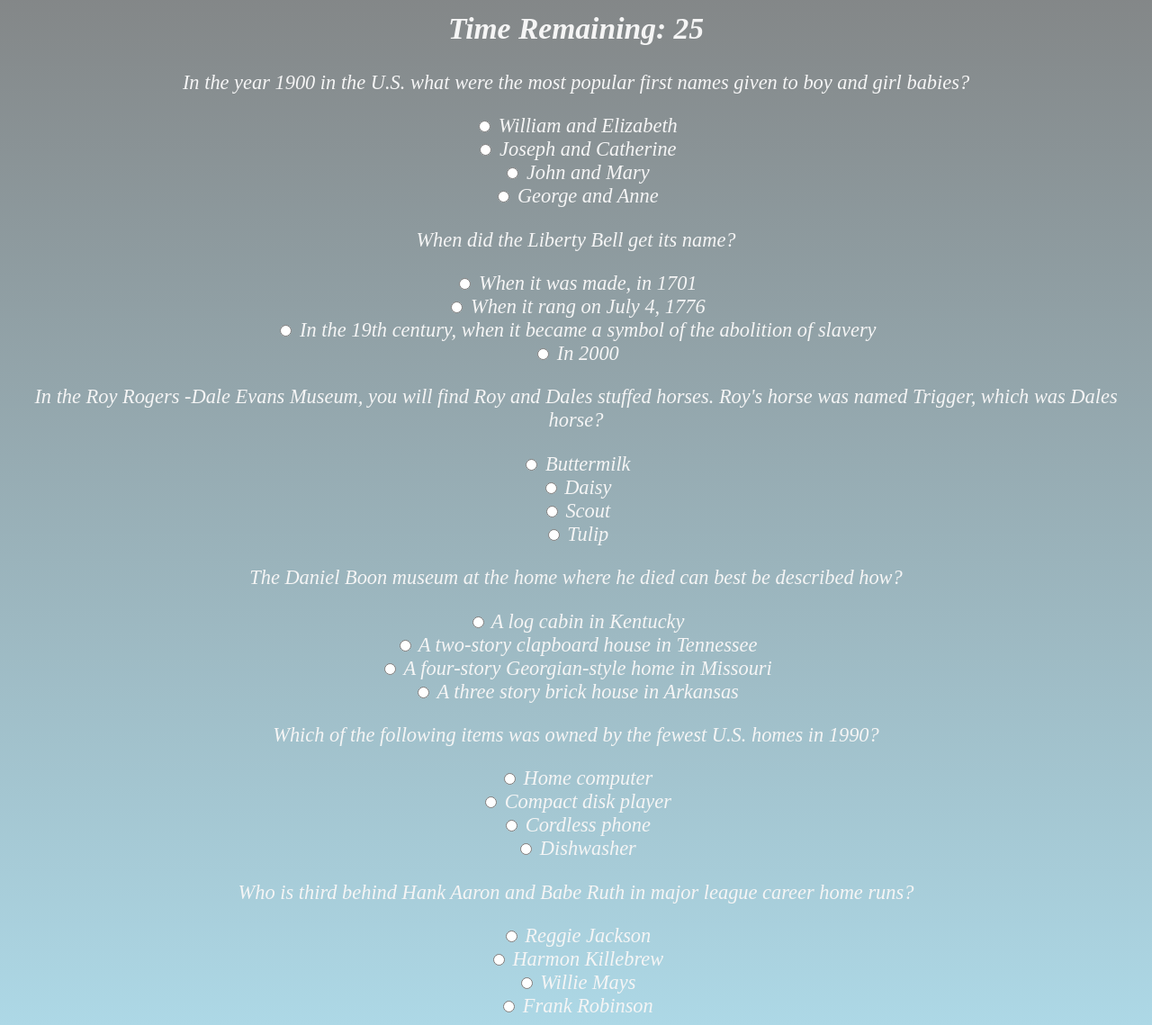
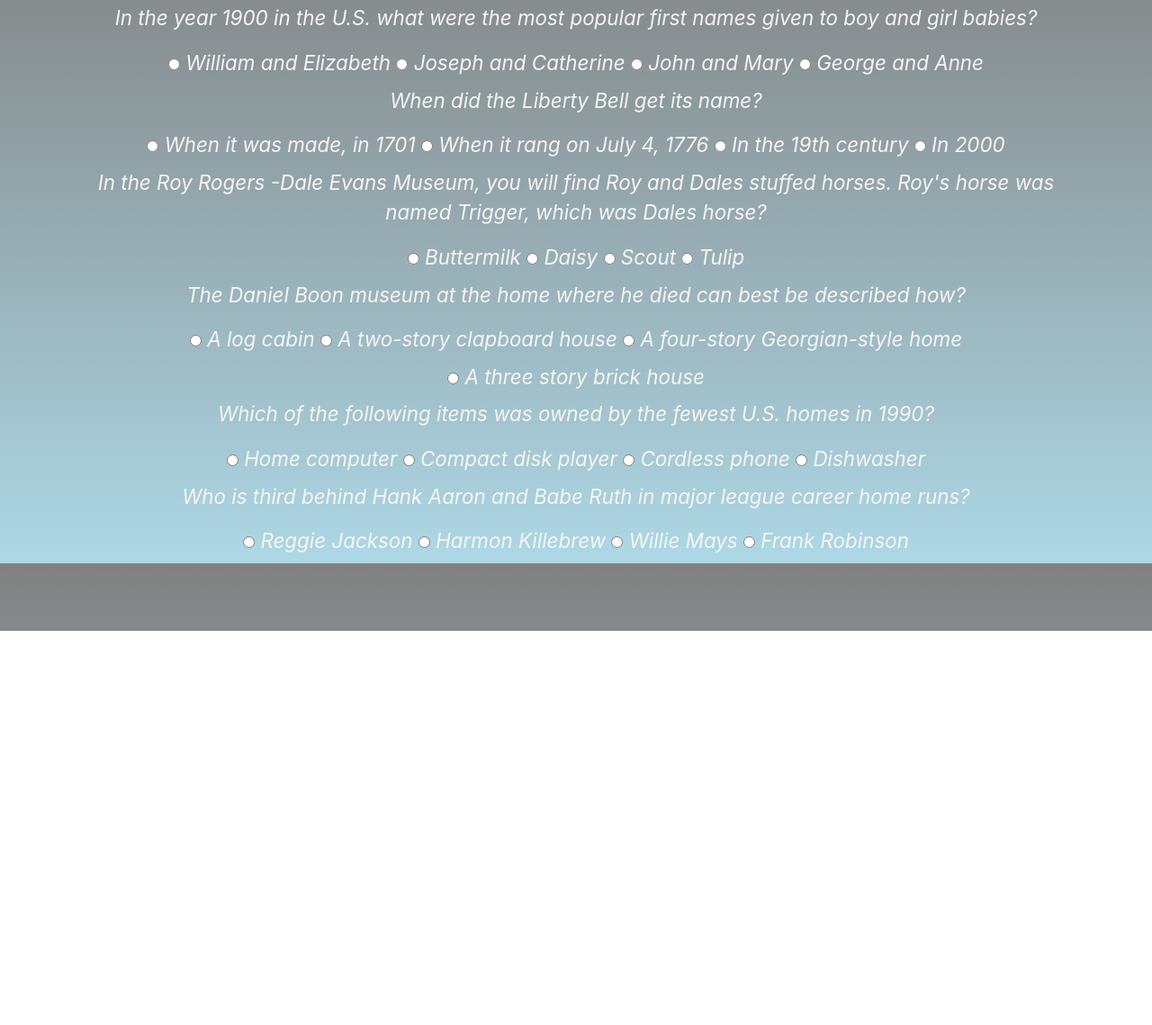
Before and after one commit to michelle-you/TriviaGame, a plain HTML site: page index.html in a window 1280 px wide. Shown: the part 99-1238 px from the top of the page at 90% size. After the commit the page ends 800 px from the top, so only its background shows below. Drawn offline with nearby package versions, Linux system fonts and the light colour scheme.

Commit message:
in-line radio buttons

```diff
--- a/index.html
+++ b/index.html
@@ -4,128 +4,131 @@
     <meta charset="UTF-8">
     <meta name="viewport" content="width=device-width, initial-scale=1.0">
     <meta http-equiv="X-UA-Compatible" content="ie=edge">
+    <link rel="stylesheet" href="https://stackpath.bootstrapcdn.com/bootstrap/4.2.1/css/bootstrap.min.css" integrity="sha384-GJzZqFGwb1QTTN6wy59ffF1BuGJpLSa9DkKMp0DgiMDm4iYMj70gZWKYbI706tWS" crossorigin="anonymous">
     <link rel="stylesheet" type="text/css" href="assets/css/style.css">
     <title>Trivia Game</title>
 </head>
 <body>
     <h1>Totally Trivial Trivia!</h1>
 
-    <div id="content"><form class="form-inline">
+    <div id="content" class="container">
         <h2 id="timer"></h2>
+        <form>
+        <p>In the year 1900 in the U.S. what were the most popular first names given to boy and girl babies?</p>
 
-        <p>In the year 1900 in the U.S. what were the most popular first names given to boy and girl babies?</p>
-        <div>
+            <label class="radio-inline">
+            <input type="radio" name="q1" id="q1a">
+            William and Elizabeth</label>
 
-            <input type="radio" class="inline" name="q1" id="q1a">
-            William and Elizabeth
-        </div>
-        <div>
+            <label class="radio-inline">
             <input type="radio" name="q1" id="q1b">
-            <label>Joseph and Catherine</label>
-        </div>
-        <div>
+            Joseph and Catherine</label>
+
+            <label class="radio-inline">
             <input type="radio" name="q1" id="q1c">
-            <label>John and Mary</label>
-        </div>
-        <div>
+            John and Mary</label>
+
+            <label class="radio-inline">
             <input type="radio" name="q1" id="q1d">
-            <label>George and Anne</label>
-        </div></label>
+            George and Anne</label>
+
 
 
         <p>When did the Liberty Bell get its name?</p>
-        <div>
+
+            <label class="radio-inline">
             <input type="radio" name="q2" id="q2a">
-            <label for="q1a">When it was made, in 1701</label>
-        </div>
-        <div>
+            When it was made, in 1701</label>
+
+            <label class="radio-inline">
             <input type="radio" name="q2" id="q2b">
-            <label for="q1b">When it rang on July 4, 1776</label>
-        </div>
-        <div>
+            When it rang on July 4, 1776</label>
+
+            <label class="radio-inline">
             <input type="radio" name="q2" id="q2c">
-            <label for="q1c">In the 19th century, when it became a symbol of the abolition of slavery</label>
-        </div>
-        <div>
+            In the 19th century</label>
+
+            <label class="radio-inline">
             <input type="radio" name="q2" id="q2d" value="In 2000">
-            <label for="q1d">In 2000</label>
-        </div>
+            In 2000</label>
+
 
 
         <p>In the Roy Rogers -Dale Evans Museum, you will find Roy and Dales stuffed horses. Roy's horse was named Trigger, which was Dales horse?</p>
-        <div>
+
+            <label class="radio-inline">
             <input type="radio" name="q3" id="q3a">
-            <label for="q1a">Buttermilk</label>
-        </div>
-        <div>
+            Buttermilk</label>
+
+            <label class="radio-inline">
             <input type="radio" name="q3" id="q3b">
-            <label for="q1b">Daisy</label>
-        </div>
-        <div>
+            Daisy</label>
+
+            <label class="radio-inline">
             <input type="radio" name="q3" id="q3c">
-            <label for="q1c">Scout</label>
-        </div>
-        <div>
+            Scout</label>
+
+            <label class="radio-inline">
             <input type="radio" name="q3" id="q3d">
-            <label for="q1d">Tulip</label>
-        </div>
+            Tulip</label>
 
 
         <p>The Daniel Boon museum at the home where he died can best be described how?</p>
-        <div>
+
+            <label class="radio-inline">
             <input type="radio" name="q4" id="q4a">
-            <label for="q1a">A log cabin in Kentucky</label>
-        </div>
-        <div>
+            A log cabin </label>
+
+            <label class="radio-inline">
             <input type="radio" name="q4" id="q4b">
-            <label for="q1b">A two-story clapboard house in Tennessee</label>
-        </div>
-        <div>
+            A two-story clapboard house</label>
+
+            <label class="radio-inline">
             <input type="radio" name="q4" id="q4c">
-            <label for="q1c">A four-story Georgian-style home in Missouri</label>
-        </div>
-        <div>
+            A four-story Georgian-style home</label>
+
+            <label class="radio-inline">
             <input type="radio" name="q4" id="q4d">
-            <label for="q1d">A three story brick house in Arkansas</label>
-        </div>
+            A three story brick house</label>
 
 
         <p>Which of the following items was owned by the fewest U.S. homes in 1990?</p>
-        <div>
+            <label class="radio-inline">
             <input type="radio" name="q5" id="q5a">
-            <label for="q1a">Home computer</label>
-        </div>
-        <div>
+            Home computer</label>
+
+            <label class="radio-inline">
             <input type="radio" name="q5" id="q5b">
-            <label for="q1b">Compact disk player</label>
-        </div>
-        <div>
+            Compact disk player</label>
+
+            <label class="radio-inline">
             <input type="radio" name="q5" id="q5c">
-            <label for="q1c">Cordless phone</label>
-        </div>
-        <div>
+            Cordless phone</label>
+
+            <label class="radio-inline">
             <input type="radio" name="q5" id="q5d">
-            <label for="q1d">Dishwasher</label>
-        </div>
+            Dishwasher</label>
+
 
 
         <p>Who is third behind Hank Aaron and Babe Ruth in major league career home runs?</p>
-        <div>
+
+            <label class="radio-inline">
             <input type="radio" name="q6" id="q6a">
-            <label for="q1a">Reggie Jackson</label>
-        </div>
-        <div>
+            Reggie Jackson</label>
+
+            <label class="radio-inline">
             <input type="radio" name="q6" id="q6b">
-            <label for="q1b">Harmon Killebrew</label>
-        </div>
-        <div>
+            Harmon Killebrew</label>
+
+            <label class="radio-inline">
             <input type="radio" name="q6" id="q6c">
-            <label for="q1c">Willie Mays</label>
-        </div>
-        <div>
+            Willie Mays</label>
+
+            <label class="radio-inline">
             <input type="radio" name="q6" id="q6d">
-            <label for="q1d">Frank Robinson</label>
-        </div>
+            Frank Robinson</label>
+
 
     </form>
     </div>
```
